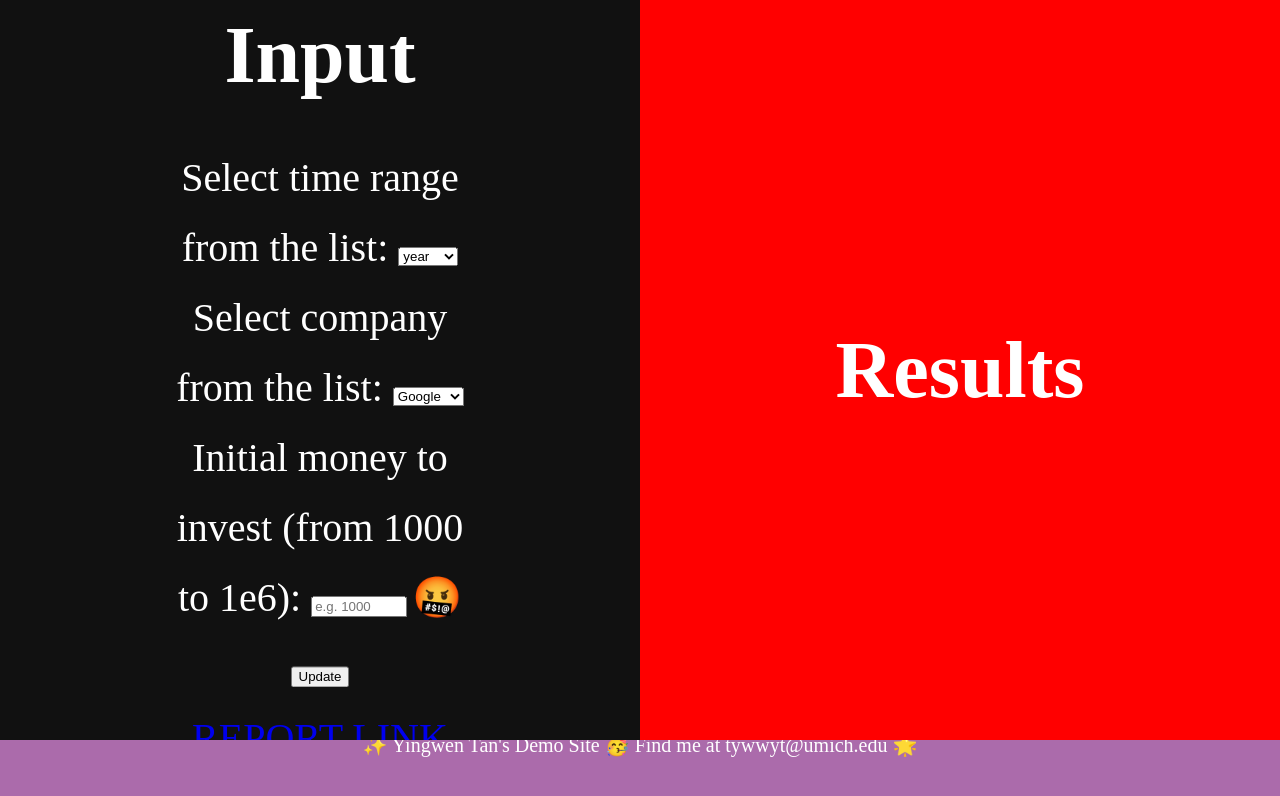
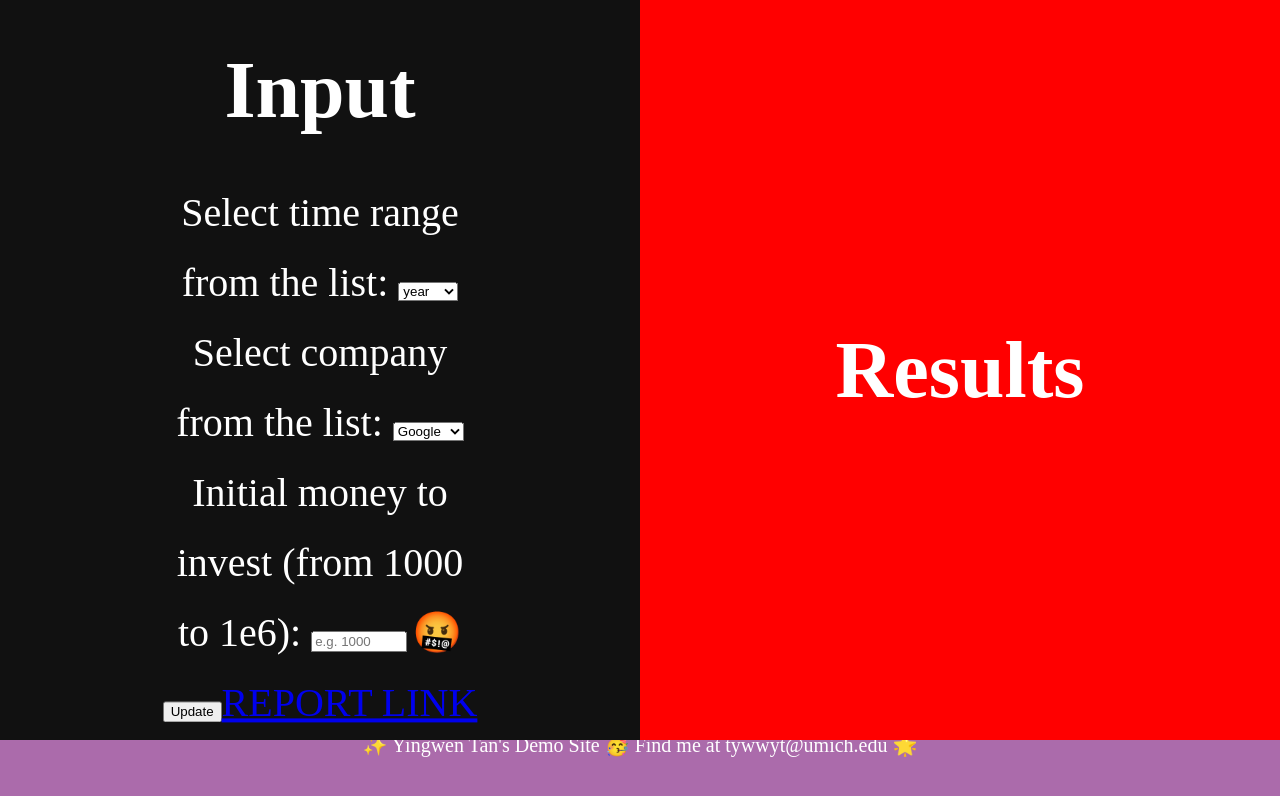
Before and after one commit to Jenny-Tan/EECS605_proj, a React (Create React App) app: page / in a window 1280 px wide. Shown: the top 796 px of the page. Built offline with nearby package versions, Linux system fonts and the light colour scheme.

Commit message:
Update App.js

```diff
--- a/src/App.js
+++ b/src/App.js
@@ -242,16 +242,14 @@ function App() {
             <span className="validity"></span>
           </div>
           <div>
-            <form>
-              <div className="row">
-                <div className="col">
+
+
             <button type="submit" disabled={buttonDisable}>{buttonText}</button>
-                </div>
-                  <div className="col">
-              <a href="https://docs.google.com/document/d/1GiIBPBgo4xeNj3bZa6ZlMSOn0dDZ9beKVHr1DxFPNJY/edit?usp=sharing">REPORT LINK</a>
-                  </div>
-                </div>
-            </form>
+
+
+             <a href="https://docs.google.com/document/d/1GiIBPBgo4xeNj3bZa6ZlMSOn0dDZ9beKVHr1DxFPNJY/edit?usp=sharing">REPORT LINK</a>
+
+
           </div>
         </form>
       </div>
```
